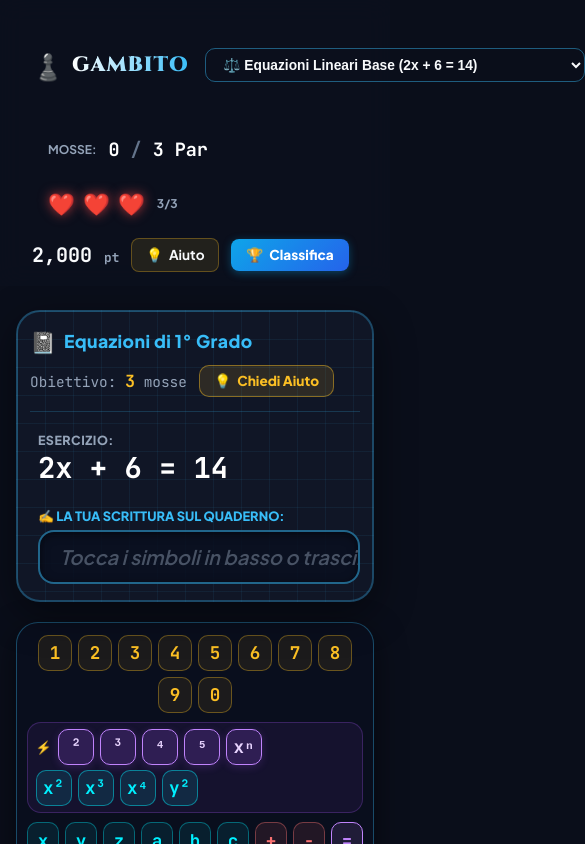
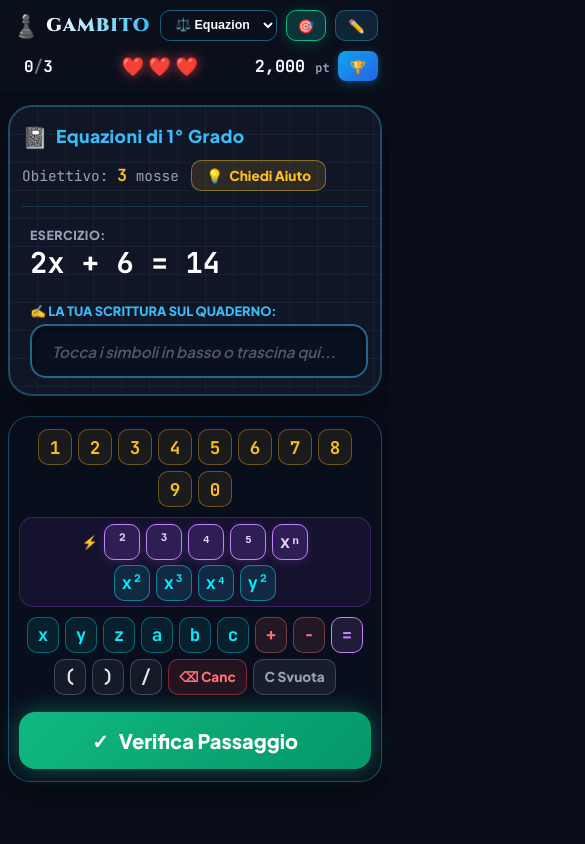
Before and after one commit to mrtrrt67/Gambito, a React (Vite) app in the folder packages/web/: page / in a window 390 px wide. Shown: the top 844 px of the page, 585 px wide, since content can reach past the window. Built offline with nearby package versions, Linux system fonts and the light colour scheme.

Commit message:
fix: header e layout mobile più ariosi + modal Missione Compiuta centrato

```diff
--- a/packages/web/src/App.tsx
+++ b/packages/web/src/App.tsx
@@ -331,7 +331,7 @@ export const App: React.FC = () => {
       />
 
       {/* Main: Il Quaderno Digitale di Calcolo */}
-      <main style={{ flex: 1, display: 'flex', flexDirection: 'column', alignItems: 'center', justifyContent: 'center', padding: '1.5rem 1rem' }}>
+      <main style={{ flex: 1, display: 'flex', flexDirection: 'column', alignItems: 'center', justifyContent: 'flex-start', padding: '1rem 0.75rem' }}>
         <TouchAlgebraBoard
           key={`${currentLevel.id}-${restartCount}`}
           initialTitle={currentLevel.expression}
--- a/packages/web/src/components/CleanHeader.tsx
+++ b/packages/web/src/components/CleanHeader.tsx
@@ -33,11 +33,11 @@ export const CleanHeader: React.FC<CleanHeaderProps> = ({
   onGenerateProgressiveLevel,
 }) => {
   return (
-    <header style={{
+    <header className="app-header" style={{
       display: 'flex',
       alignItems: 'center',
       justifyContent: 'space-between',
-      padding: '0.9rem 2rem',
+      padding: '0.65rem 1rem',
       background: 'rgba(12, 16, 29, 0.9)',
       backdropFilter: 'blur(12px)',
       borderBottom: '1px solid var(--border-card)',
@@ -45,16 +45,16 @@ export const CleanHeader: React.FC<CleanHeaderProps> = ({
       top: 0,
       zIndex: 50,
       flexWrap: 'wrap',
-      gap: '1rem',
+      gap: '0.6rem',
     }}>
       {/* Brand & Livello */}
-      <div style={{ display: 'flex', alignItems: 'center', gap: '1rem' }}>
-        <div style={{ display: 'flex', alignItems: 'center', gap: '0.5rem' }}>
-          <span style={{ fontSize: '1.6rem' }}>♟️</span>
+      <div className="header-controls" style={{ display: 'flex', alignItems: 'center', gap: '0.6rem', flexWrap: 'wrap' }}>
+        <div style={{ display: 'flex', alignItems: 'center', gap: '0.4rem' }}>
+          <span style={{ fontSize: '1.4rem' }}>♟️</span>
           <span style={{
             fontFamily: 'var(--font-display)',
             fontWeight: 900,
-            fontSize: '1.3rem',
+            fontSize: '1.15rem',
             letterSpacing: '1px',
             background: 'linear-gradient(90deg, #fff, #38bdf8)',
             WebkitBackgroundClip: 'text',
@@ -66,6 +66,7 @@ export const CleanHeader: React.FC<CleanHeaderProps> = ({
 
         {/* Dropdown Curricolare Diviso per Macro-Argomenti */}
         <select
+          className="header-topic-select"
           value={activeTopic?.id}
           onChange={e => {
             const found = topics.find(t => t.id === e.target.value);
@@ -75,13 +76,13 @@ export const CleanHeader: React.FC<CleanHeaderProps> = ({
             background: 'var(--bg-card)',
             color: 'var(--color-var)',
             border: '1.5px solid rgba(56, 189, 248, 0.45)',
-            padding: '0.45rem 0.85rem',
+            padding: '0.4rem 0.65rem',
             borderRadius: '10px',
-            fontSize: '0.86rem',
+            fontSize: '0.84rem',
             fontWeight: 800,
             cursor: 'pointer',
             outline: 'none',
-            maxWidth: '380px',
+            maxWidth: '340px',
           }}
         >
           {Array.from(new Set(topics.map(t => t.group))).map(group => (
@@ -97,17 +98,18 @@ export const CleanHeader: React.FC<CleanHeaderProps> = ({
 
         {/* Pulsante Esercitazione Mirata su Questo Argomento con Difficoltà Progressiva */}
         <button
+          className="header-practice-btn"
           onClick={onPracticeTopic}
           style={{
             display: 'flex',
             alignItems: 'center',
-            gap: '8px',
+            gap: '6px',
             background: 'linear-gradient(135deg, rgba(16, 185, 129, 0.22), rgba(6, 182, 212, 0.22))',
             border: '1.5px solid #10b981',
-            padding: '0.45rem 1rem',
+            padding: '0.4rem 0.85rem',
             borderRadius: '10px',
             color: '#34d399',
-            fontSize: '0.86rem',
+            fontSize: '0.84rem',
             fontWeight: 900,
             cursor: 'pointer',
             boxShadow: '0 2px 14px rgba(16, 185, 129, 0.25)',
@@ -116,11 +118,12 @@ export const CleanHeader: React.FC<CleanHeaderProps> = ({
           title={`Genera un nuovo test su "${activeTopic?.name}" a difficoltà crescente (Lv. ${topicDifficulty})`}
         >
           <span>🎯</span>
-          <span>Esercitati su Questo Argomento (Difficoltà Lv. {topicDifficulty})</span>
+          <span className="header-btn-text">Esercitati (Lv. {topicDifficulty})</span>
         </button>
 
         {onOpenCustomModal && (
           <button
+            className="header-custom-btn"
             onClick={onOpenCustomModal}
             style={{
               display: 'flex',
@@ -128,10 +131,10 @@ export const CleanHeader: React.FC<CleanHeaderProps> = ({
               gap: '6px',
               background: 'rgba(56, 189, 248, 0.12)',
               border: '1px solid rgba(56, 189, 248, 0.35)',
-              padding: '0.45rem 0.85rem',
+              padding: '0.4rem 0.75rem',
               borderRadius: '10px',
               color: '#38bdf8',
-              fontSize: '0.85rem',
+              fontSize: '0.84rem',
               fontWeight: 800,
               cursor: 'pointer',
               transition: 'all 0.15s ease',
@@ -139,38 +142,38 @@ export const CleanHeader: React.FC<CleanHeaderProps> = ({
             title="Inserisci una tua espressione personalizzata da risolvere"
           >
             <span>✏️</span>
-            <span>Nuova Espressione</span>
+            <span className="header-btn-text">Nuova Espressione</span>
           </button>
         )}
       </div>
 
       {/* Mosse vs Par (Meno mosse = Più punti) */}
-      <div style={{
+      <div className="header-moves-pill" style={{
         display: 'flex',
         alignItems: 'center',
-        gap: '0.75rem',
+        gap: '0.5rem',
         background: 'var(--bg-card)',
-        padding: '0.35rem 1rem',
-        borderRadius: '12px',
+        padding: '0.3rem 0.75rem',
+        borderRadius: '10px',
         border: '1px solid var(--border-card)',
       }}>
-        <div style={{ fontSize: '0.75rem', color: '#94a3b8', fontWeight: 700, textTransform: 'uppercase' }}>
+        <div className="header-btn-text" style={{ fontSize: '0.72rem', color: '#94a3b8', fontWeight: 700, textTransform: 'uppercase' }}>
           Mosse:
         </div>
-        <div style={{ fontFamily: 'var(--font-math)', fontSize: '1.15rem', fontWeight: 900, color: '#fff' }}>
+        <div style={{ fontFamily: 'var(--font-math)', fontSize: '1rem', fontWeight: 900, color: '#fff' }}>
           <span style={{ color: moves <= currentLevel.par ? 'var(--color-plus)' : '#f87171' }}>{moves}</span>
-          <span style={{ color: '#64748b' }}> / </span>
-          <span style={{ color: 'var(--color-num)' }}>{currentLevel.par} Par</span>
+          <span style={{ color: '#64748b' }}>/</span>
+          <span style={{ color: 'var(--color-num)' }}>{currentLevel.par}</span>
         </div>
       </div>
 
       {/* Vite / Cuori (3 Strike Rule) */}
-      <div style={{
+      <div className="header-lives-pill" style={{
         display: 'flex',
         alignItems: 'center',
-        gap: '8px',
+        gap: '4px',
         background: 'var(--bg-card)',
-        padding: '0.35rem 1rem',
+        padding: '0.3rem 0.75rem',
         borderRadius: '999px',
         border: '1px solid var(--border-card)',
       }}>
@@ -181,7 +184,7 @@ export const CleanHeader: React.FC<CleanHeaderProps> = ({
               key={i}
               className={isAlive ? 'animate-pulse' : ''}
               style={{
-                fontSize: '1.35rem',
+                fontSize: '1.15rem',
                 filter: isAlive ? 'drop-shadow(0 0 6px rgba(239, 68, 68, 0.7))' : 'grayscale(1) opacity(0.25)',
                 transition: 'all 0.3s ease',
               }}
@@ -191,40 +194,38 @@ export const CleanHeader: React.FC<CleanHeaderProps> = ({
             </span>
           );
         })}
-        <span style={{ fontSize: '0.75rem', color: '#94a3b8', fontWeight: 700, marginLeft: '4px' }}>
-          {lives}/3
-        </span>
       </div>
 
       {/* Punteggio, Tasto Aiuto, Classifica */}
-      <div style={{ display: 'flex', alignItems: 'center', gap: '0.75rem' }}>
+      <div className="header-actions" style={{ display: 'flex', alignItems: 'center', gap: '0.5rem' }}>
         <div style={{
           fontFamily: 'var(--font-math)',
-          fontSize: '1.25rem',
+          fontSize: '1.05rem',
           fontWeight: 800,
           color: 'var(--color-num)',
         }}>
-          {score.toLocaleString()} <span style={{ fontSize: '0.8rem', color: '#94a3b8' }}>pt</span>
+          {score.toLocaleString()} <span style={{ fontSize: '0.75rem', color: '#94a3b8' }}>pt</span>
         </div>
 
         <button
+          className="header-hint-btn"
           onClick={onOpenHint}
           style={{
             display: 'flex',
             alignItems: 'center',
-            gap: '6px',
+            gap: '5px',
             background: 'rgba(251, 191, 36, 0.1)',
             border: '1px solid rgba(251, 191, 36, 0.3)',
-            padding: '0.45rem 0.85rem',
+            padding: '0.4rem 0.7rem',
             borderRadius: '8px',
             color: 'var(--color-num)',
             fontWeight: 700,
-            fontSize: '0.85rem',
+            fontSize: '0.82rem',
           }}
           title="Richiedi aiuto (-50 pt)"
         >
           <span>💡</span>
-          <span>Aiuto</span>
+          <span className="header-btn-text">Aiuto</span>
         </button>
 
         <button
@@ -232,18 +233,18 @@ export const CleanHeader: React.FC<CleanHeaderProps> = ({
           style={{
             display: 'flex',
             alignItems: 'center',
-            gap: '6px',
+            gap: '5px',
             background: 'linear-gradient(135deg, #0ea5e9, #2563eb)',
-            padding: '0.45rem 0.95rem',
+            padding: '0.4rem 0.75rem',
             borderRadius: '8px',
             color: '#fff',
             fontWeight: 800,
-            fontSize: '0.85rem',
+            fontSize: '0.82rem',
             boxShadow: '0 2px 8px rgba(14, 165, 233, 0.35)',
           }}
         >
           <span>🏆</span>
-          <span>Classifica</span>
+          <span className="header-btn-text">Classifica</span>
         </button>
       </div>
     </header>
--- a/packages/web/src/components/TouchAlgebraBoard.tsx
+++ b/packages/web/src/components/TouchAlgebraBoard.tsx
@@ -536,13 +536,15 @@ export const TouchAlgebraBoard: React.FC<TouchAlgebraBoardProps> = ({
                   </>
                 ) : (
                   <span style={{
-                    color: 'rgba(148, 163, 184, 0.45)',
-                    fontSize: '1.25rem',
+                    color: 'rgba(148, 163, 184, 0.5)',
+                    fontSize: '0.95rem',
                     fontStyle: 'italic',
                     fontWeight: 600,
                     fontFamily: 'var(--font-sans)',
+                    whiteSpace: 'normal',
+                    lineHeight: 1.3,
                   }}>
-                    Tocca i simboli in basso o trascina qui per scrivere il passaggio...
+                    Tocca i simboli in basso o trascina qui...
                   </span>
                 )}
               </div>
@@ -649,14 +651,15 @@ export const TouchAlgebraBoard: React.FC<TouchAlgebraBoardProps> = ({
           <div className="exponent-section" style={{
             display: 'flex',
             flexDirection: 'column',
+            alignItems: 'center',
             gap: '6px',
             background: 'rgba(168, 85, 247, 0.08)',
             border: '1px solid rgba(168, 85, 247, 0.25)',
             borderRadius: '14px',
-            padding: '0.45rem 0.75rem',
+            padding: '0.5rem 0.75rem',
           }}>
             {/* Riga A: label + ², ³, ⁴, ⁵, xⁿ */}
-            <div style={{ display: 'flex', alignItems: 'center', gap: '6px', flexWrap: 'wrap' }}>
+            <div style={{ display: 'flex', alignItems: 'center', justifyContent: 'center', gap: '6px', flexWrap: 'wrap' }}>
               <span style={{
                 fontSize: '0.8rem',
                 color: '#c084fc',
@@ -705,7 +708,7 @@ export const TouchAlgebraBoard: React.FC<TouchAlgebraBoardProps> = ({
             </div>
 
             {/* Riga B: scorciatoie x², x³, x⁴, y² */}
-            <div style={{ display: 'flex', alignItems: 'center', gap: '6px', flexWrap: 'wrap' }}>
+            <div style={{ display: 'flex', alignItems: 'center', justifyContent: 'center', gap: '6px', flexWrap: 'wrap' }}>
               {[
                 { sym: 'x²', label: 'x²' },
                 { sym: 'x³', label: 'x³' },
--- a/packages/web/src/styles/theme.css
+++ b/packages/web/src/styles/theme.css
@@ -22,12 +22,17 @@
   -webkit-tap-highlight-color: transparent;
 }
 
+html, body {
+  width: 100%;
+  max-width: 100vw;
+  overflow-x: hidden;
+}
+
 body {
   background-color: var(--bg-dark);
   color: #f8fafc;
   font-family: var(--font-sans);
   min-height: 100vh;
-  overflow-x: hidden;
   user-select: none;
 }
 
@@ -179,4 +184,40 @@ button {
     font-size: 1.8rem !important;
     min-height: 54px !important;
   }
+
+  /* ── HEADER MOBILE: non sticky, arioso e compatto ── */
+  .app-header {
+    position: relative !important;
+    padding: 0.6rem 0.75rem !important;
+    gap: 0.5rem !important;
+  }
+  .header-controls {
+    width: 100%;
+    justify-content: space-between;
+  }
+  .header-btn-text {
+    display: none !important;
+  }
+  .header-topic-select {
+    flex: 1;
+    min-width: 0;
+    max-width: none !important;
+    font-size: 0.78rem !important;
+  }
+  .header-practice-btn {
+    padding: 0.4rem 0.65rem !important;
+  }
+  .header-hint-btn {
+    display: none !important; /* già presente nel foglio quaderno */
+  }
+
+  /* ── MAIN: spazio pulito attorno al quaderno ── */
+  main {
+    padding: 0.75rem 0.5rem !important;
+  }
+
+  /* ── MODAL MISSIONE COMPIUTA: titolo leggibile ── */
+  .mission-title {
+    font-size: 1.65rem !important;
+  }
 }
```
Also changed, not shown: packages/web/src/components/CleanMissionCompleteModal.tsx (+30 -24 lines).
